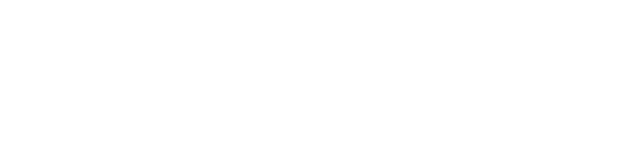
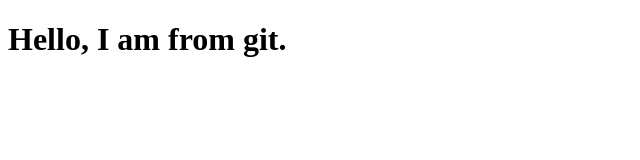
Before and after one commit to Adnan20201/git, a plain HTML site: page index.html in a window 1280 px wide. Shown: the whole page, without its empty margins (0-640 px from the left). Drawn offline with Linux system fonts and the light colour scheme.

Commit message:
add new h1

```diff
--- a/index.html
+++ b/index.html
@@ -7,6 +7,6 @@
     <title>Document</title>
 </head>
 <body>
-
+    <h1>Hello, I am from git.</h1>
 </body>
 </html>
```
